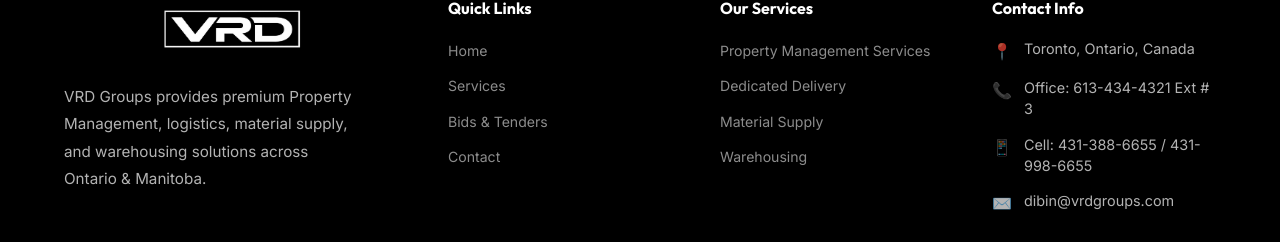
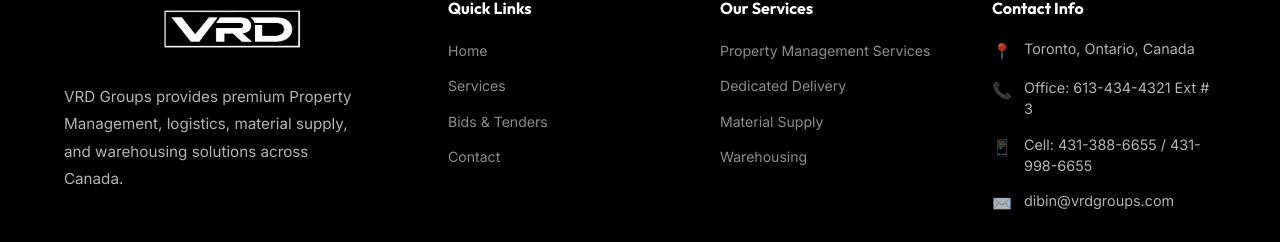
Before and after one commit to abhayks17/vrd, a React (Vite) app: page /contact in a window 1280 px wide. Shown: the part 881-1123 px from the top of the page. Built offline with nearby package versions, Linux system fonts and the light colour scheme.

Commit message:
Update location description from Ontario & Manitoba to Canada

```diff
--- a/src/components/Footer/Footer.jsx
+++ b/src/components/Footer/Footer.jsx
@@ -14,7 +14,7 @@
           </Link>
           <p>
             VRD Groups provides premium Property Management, logistics, material supply,
-            and warehousing solutions across Ontario & Manitoba.
+            and warehousing solutions across Canada.
           </p>
         </div>
 
```
